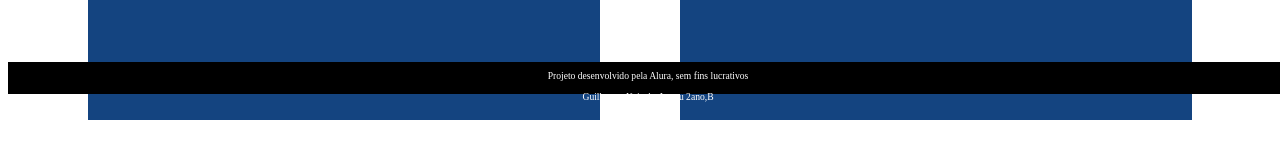
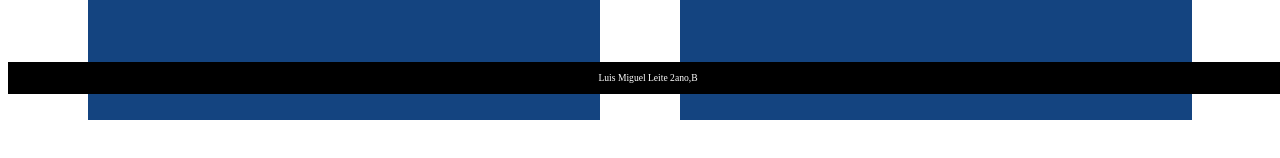
Before and after one commit to luismigueldasilvaleite/luismigueldasilvaleite, a plain HTML site: page index.html in a window 1280 px wide. Shown: the part 706-864 px from the top of the page. Drawn offline with Linux system fonts and the light colour scheme; files that its build step writes are made by us from their sources.

Commit message:
Add files via upload

```diff
--- a/index.html
+++ b/index.html
@@ -44,8 +44,8 @@
         </section>
     </main>
     <footer>
-        <p>Projeto desenvolvido pela Alura, sem fins lucrativos</p>
-        <p>Guilherme Keisuke Imazu 2ano,B</p>
+        <p></p>
+        <p>Luis Miguel Leite 2ano,B</p>
     </footer>
     <script src="apps.js"></script>
     <script src="perguntas.js"></script>
```
